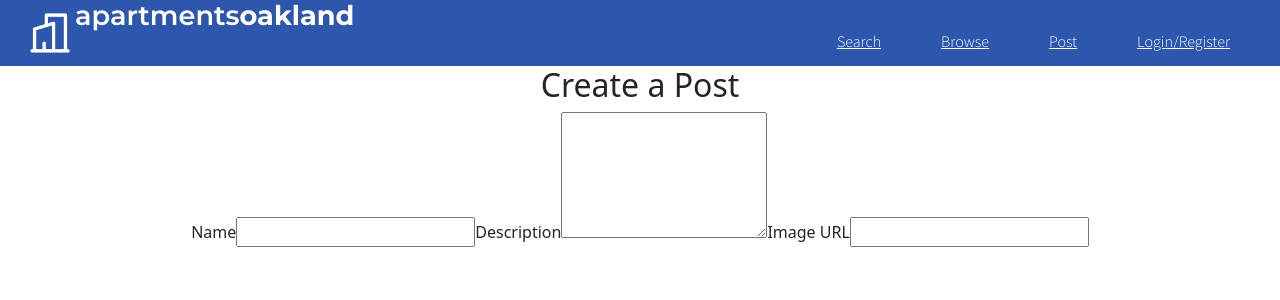
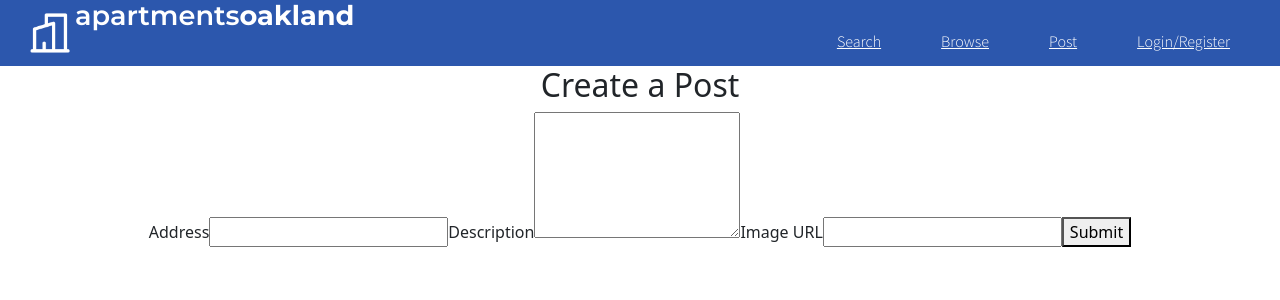
Before and after one commit to jasonpellegrini/apartments-oakland, a React (Vite) app: page /post in a window 1280 px wide. Shown: the top 300 px of the page. Built offline with nearby package versions, Linux system fonts and the light colour scheme.

Commit message:
added functionality to add new apartments into the database

```diff
--- a/src/components/Post.jsx
+++ b/src/components/Post.jsx
@@ -1,12 +1,16 @@
-import React from "react"
-import { useState } from 'react'
+import React from "react";
+import { useState } from 'react';
+import axios from 'axios';
+import { useGetUserID } from "../hooks/useGetUserID";
 
 export default function Post() {
+    const userID = useGetUserID();
+
     const [apartment, setApartment] = useState({
-        name: "",
+        address: "",
         description: "",
         imageUrl: "",
-        userOwner: 0,
+        userOwner: userID,
     });
 
     const handleChange = (event) => {
@@ -14,16 +18,43 @@ export default function Post() {
         setApartment({...apartment, [name]: value});
     };
 
+    const onSubmit = async (event) => {
+        event.preventDefault();
+        try{
+            console.log(apartment)
+            await axios.post("http://localhost:3001/apartments", apartment);
+            alert("post created");
+        } catch (err) {
+            console.error(err);
+        }
+    }
+
     return (
         <div className="create-recipe">
             <h2>Create a Post</h2>
-            <form>
-                <label htmlFor="name">Name</label>
-                <input type="text" id="name" onChange={handleChange}/>
+            <form onSubmit={onSubmit}>
+                <label htmlFor="address">Address</label>
+                <input
+                    type="text"
+                    id="address"
+                    name="address"
+                    onChange={handleChange}
+                />
                 <label htmlFor="description" onChange={handleChange}>Description</label>
-                <textarea name="description" onChange={handleChange} rows="5" cols="20" id="description" />
-                <label for="imageUrl">Image URL</label>
-                <input type="text" id="imageUrl" onChange={handleChange} />
+                <textarea
+                    name="description"
+                    onChange={handleChange}
+                    rows="5" cols="20"
+                    id="description"
+                />
+                <label htmlFor="imageUrl">Image URL</label>
+                <input
+                    type="text"
+                    id="imageUrl"
+                    name="imageUrl"
+                    onChange={handleChange}
+                />
+                <button>Submit</button>
             </form>
 
         </div>
--- /dev/null
+++ b/src/hooks/useGetUserID.jsx
@@ -0,0 +1,3 @@
+export const useGetUserID = () => {
+    return window.localStorage.getItem("userID");
+}
```
